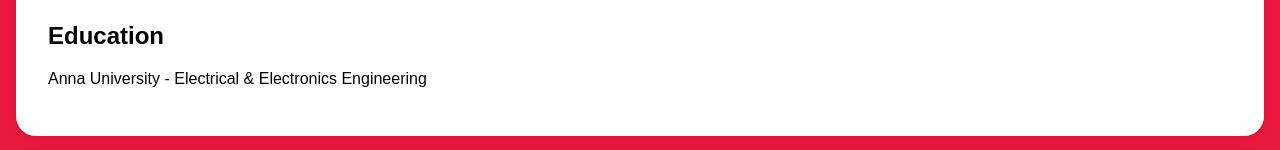
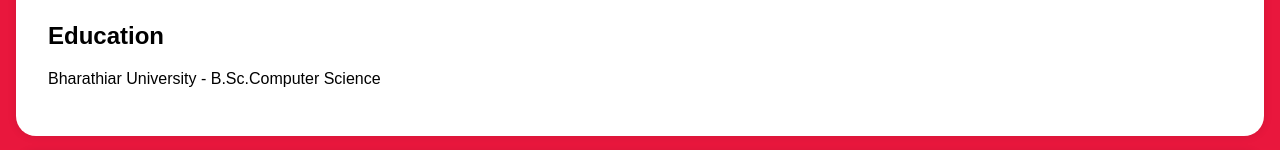
Before and after one commit to Fathima-create315/Digital-portfolio-, a plain HTML site: page index.html in a window 1280 px wide. Shown: the part 512-662 px from the top of the page. Drawn offline with Linux system fonts and the light colour scheme.

Commit message:
Update index.html

```diff
--- a/index.html
+++ b/index.html
@@ -122,7 +122,7 @@
     <section id="education">
         <div class="section-content">
             <h2>Education</h2>
-            <p>Anna University  - Electrical & Electronics Engineering</p>
+            <p>Bharathiar University  - B.Sc.Computer Science</p>
 
 
         </div>
```
